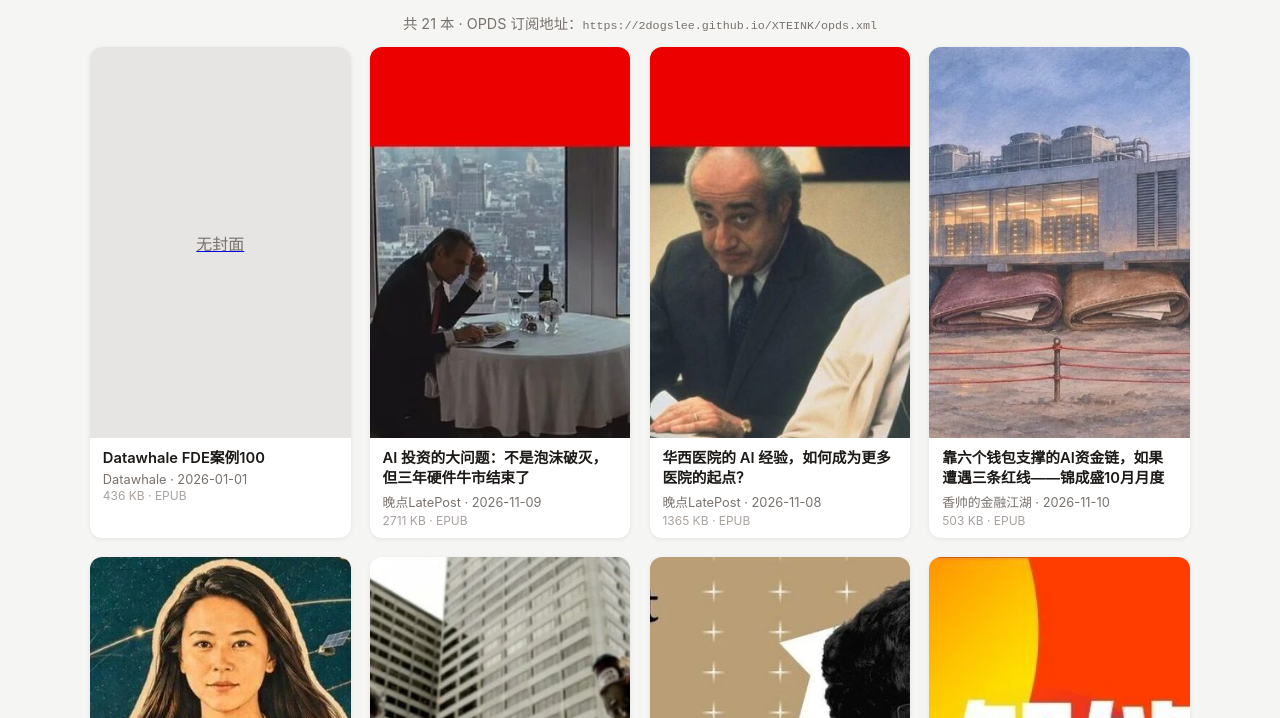
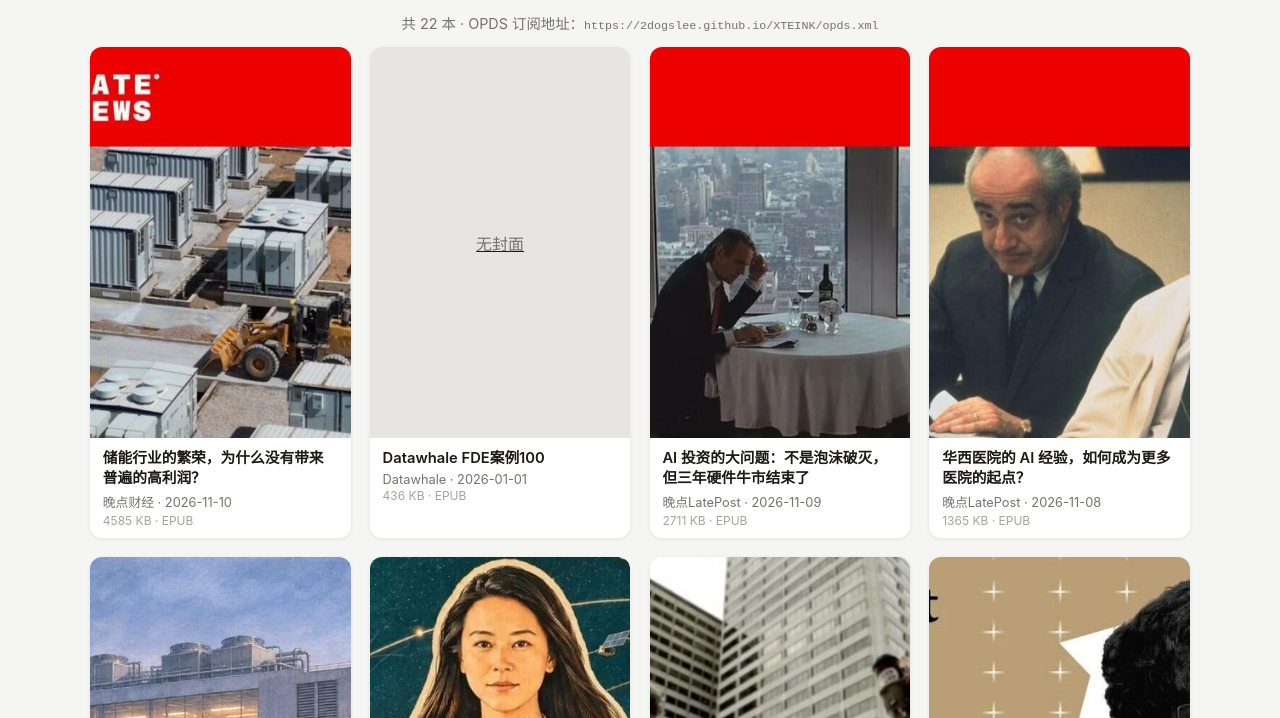
Before and after one commit to 2DogsLee/XTEINK, a plain HTML site: page index.html in a window 1280 px wide. Shown: the part 82-800 px from the top of the page. Drawn offline with Linux system fonts and the light colour scheme.

Commit message:
chore: 重建目录

```diff
--- a/index.html
+++ b/index.html
@@ -17,8 +17,16 @@ p.hint{text-align:center;color:#78716c;font-size:.9em;}
 .size{font-size:.75em;color:#a8a29e;margin-top:.15em;}
 </style></head><body>
 <h1>📚 XTEINK 书库</h1>
-<p class="hint">共 21 本 · OPDS 订阅地址：<code>https://2dogslee.github.io/XTEINK/opds.xml</code></p>
+<p class="hint">共 22 本 · OPDS 订阅地址：<code>https://2dogslee.github.io/XTEINK/opds.xml</code></p>
 <div class="grid">
+    <div class="card">
+      <a href="books/%E6%99%9A%E7%82%B9%E8%B4%A2%E7%BB%8F-%E5%82%A8%E8%83%BD%E8%A1%8C%E4%B8%9A%E7%9A%84%E7%B9%81%E8%8D%A3%EF%BC%8C%E4%B8%BA%E4%BB%80%E4%B9%88%E6%B2%A1%E6%9C%89%E5%B8%A6%E6%9D%A5%E6%99%AE%E9%81%8D%E7%9A%84%E9%AB%98%E5%88%A9%E6%B6%A6%EF%BC%9F.epub"><img src="covers/309862cdfece.jpg"/></a>
+      <div class="info">
+        <div class="title"><a href="books/%E6%99%9A%E7%82%B9%E8%B4%A2%E7%BB%8F-%E5%82%A8%E8%83%BD%E8%A1%8C%E4%B8%9A%E7%9A%84%E7%B9%81%E8%8D%A3%EF%BC%8C%E4%B8%BA%E4%BB%80%E4%B9%88%E6%B2%A1%E6%9C%89%E5%B8%A6%E6%9D%A5%E6%99%AE%E9%81%8D%E7%9A%84%E9%AB%98%E5%88%A9%E6%B6%A6%EF%BC%9F.epub">储能行业的繁荣，为什么没有带来普遍的高利润？</a></div>
+        <div class="author">晚点财经 · 2026-11-10</div>
+        <div class="size">4585 KB · EPUB</div>
+      </div>
+    </div>
     <div class="card">
       <a href="books/Datawhale-FDE%E6%A1%88%E4%BE%8B100.epub"><div class="nocover">无封面</div></a>
       <div class="info">
```
Also changed, not shown: opds.xml (+12 -0 lines), covers/309862cdfece.jpg (added).
